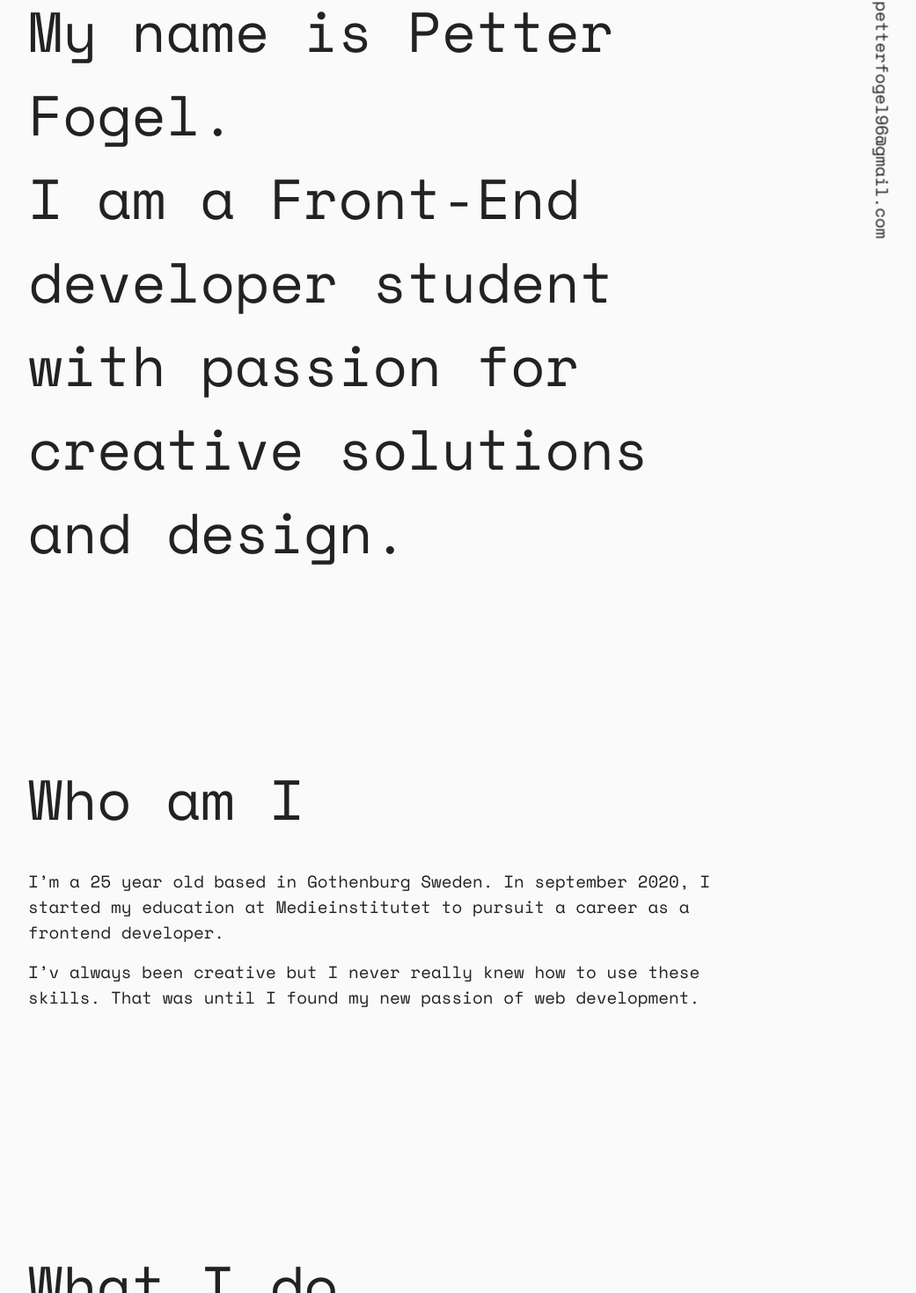
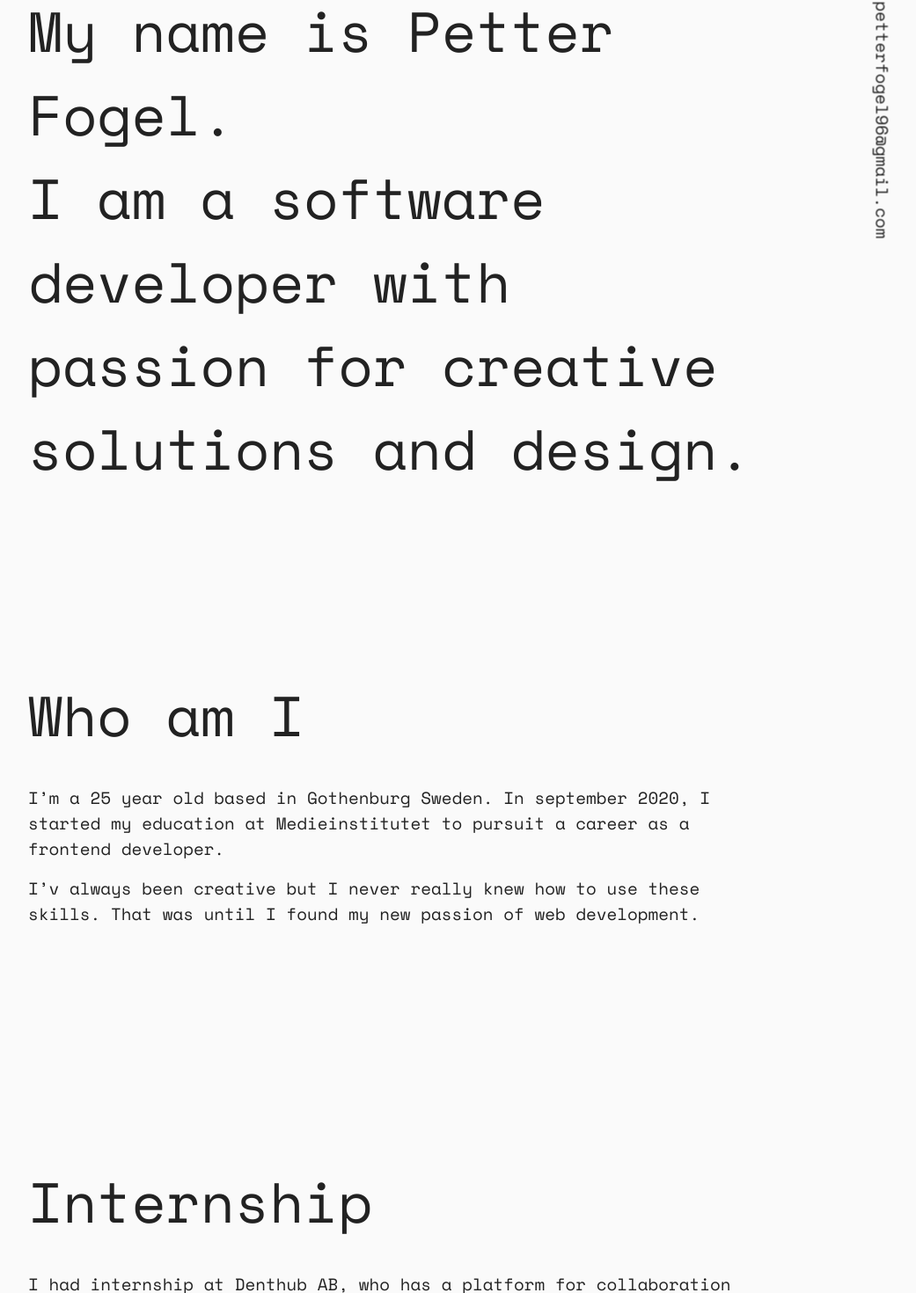
Before and after one commit to PetterFogel/portfolio, a React (Create React App) app: page / in a window 1280 px wide. Shown: the part 198-1668 px from the top of the page at 88% size, without its empty margins (192-1233 px from the left). Built offline with nearby package versions, Linux system fonts and the light colour scheme.

Commit message:
Implement intership in main + add poster porject in dataList.

```diff
--- a/src/components/main/intro.tsx
+++ b/src/components/main/intro.tsx
@@ -23,8 +23,8 @@ const IntroContent: FC = () => {
         <h2 className={classes.subHeadTitle}>Hello, World!</h2>
         <h1 className={classes.headTitle}>My name is Petter Fogel.</h1>
         <h2 className={classes.subHeadTitle}>
-          I am a Front-End developer student with passion for creative solutions
-          and design.
+          I am a software developer with passion for creative solutions and
+          design.
         </h2>
       </animated.div>
     </section>
--- a/src/components/pages/mainContent.tsx
+++ b/src/components/pages/mainContent.tsx
@@ -5,12 +5,14 @@ import Intro from "../main/intro";
 import Projects from "../main/projects/projects";
 import Skills from "../main/skills";
 import classes from "../../styles/navigation.module.css";
+import { Internship } from "../main/internship";
 
 const MainContent: FC = () => {
   return (
     <main className={classes.main}>
       <Intro />
       <About />
+      <Internship />
       <Skills />
       <Projects />
       <Contact />
--- a/src/data/projectListData.ts
+++ b/src/data/projectListData.ts
@@ -1,8 +1,16 @@
 import { Project } from "../models/project";
 import movieBox from "../assets/movie-box.png";
 import shoeway from "../assets/shoeway.png";
+import poster from "../assets/poster.png";
 
 export const ProjectListData: Project[] = [
+  {
+    img: poster,
+    netlifyLink: "test",
+    repoLink: "https://github.com/PetterFogel/json-server-ecommerce",
+    alt: "poster",
+    info: "This is a e-commerce project created with React, TypeScript and json-server package to fetch and manage api calls with redux-toolkit.",
+  },
   {
     img: movieBox,
     netlifyLink: "https://moviebox-api.netlify.app/",
```
